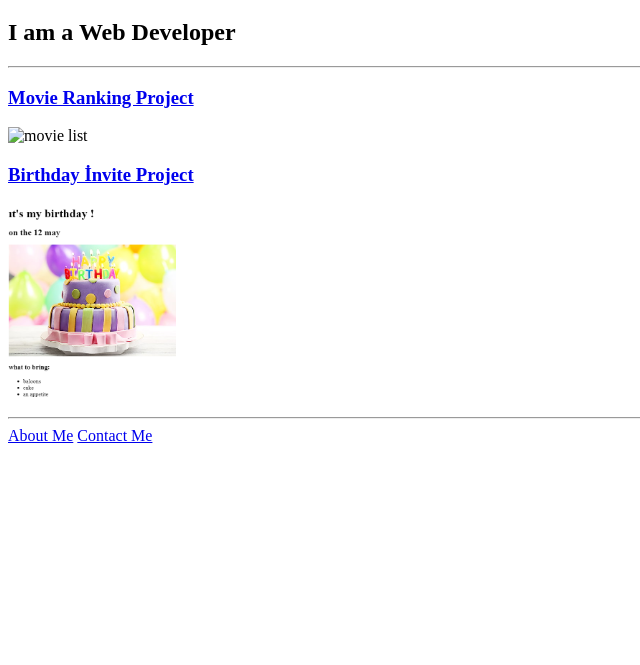
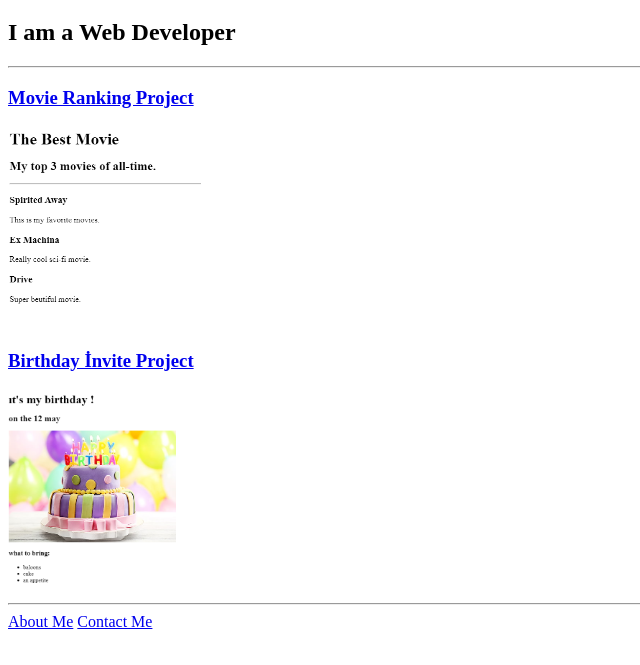
Before and after one commit to ilaydakarahan/html-portfolio, a plain HTML site: page index.html in a window 1280 px wide. Shown: the part 61-726 px from the top of the page, without its empty margins (0-640 px from the left). Drawn offline with Linux system fonts and the light colour scheme.

Commit message:
Add files via upload

```diff
--- a/index.html
+++ b/index.html
@@ -11,7 +11,7 @@
     <h2>I am a Web Developer</h2>
     <hr />
     <h3><a href="./public/index movie.html">Movie Ranking Project</a></h3>
-    <img src="./assets/images/Screenshot_1.png/" height="200" alt="movie list" />
+    <img src="./assets/images/Screenshot_1.png" height="200" alt="movie list" />
     <h3><a href="./public/index birthday.html">Birthday İnvite Project</a> </h3>
     <img src="./assets/images/Screenshot_3.png" height="200" alt="cake" />
     <hr />
```
